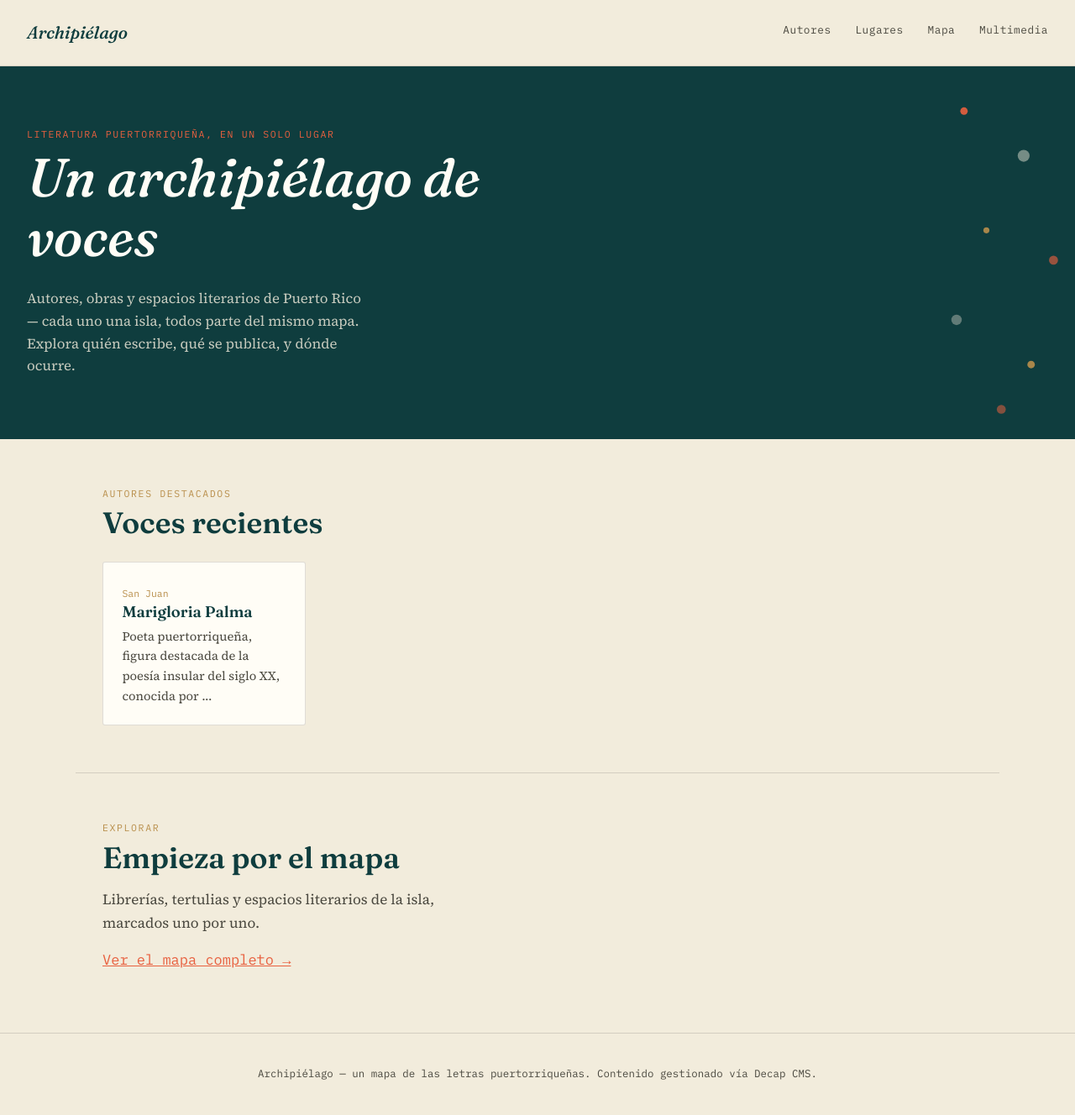
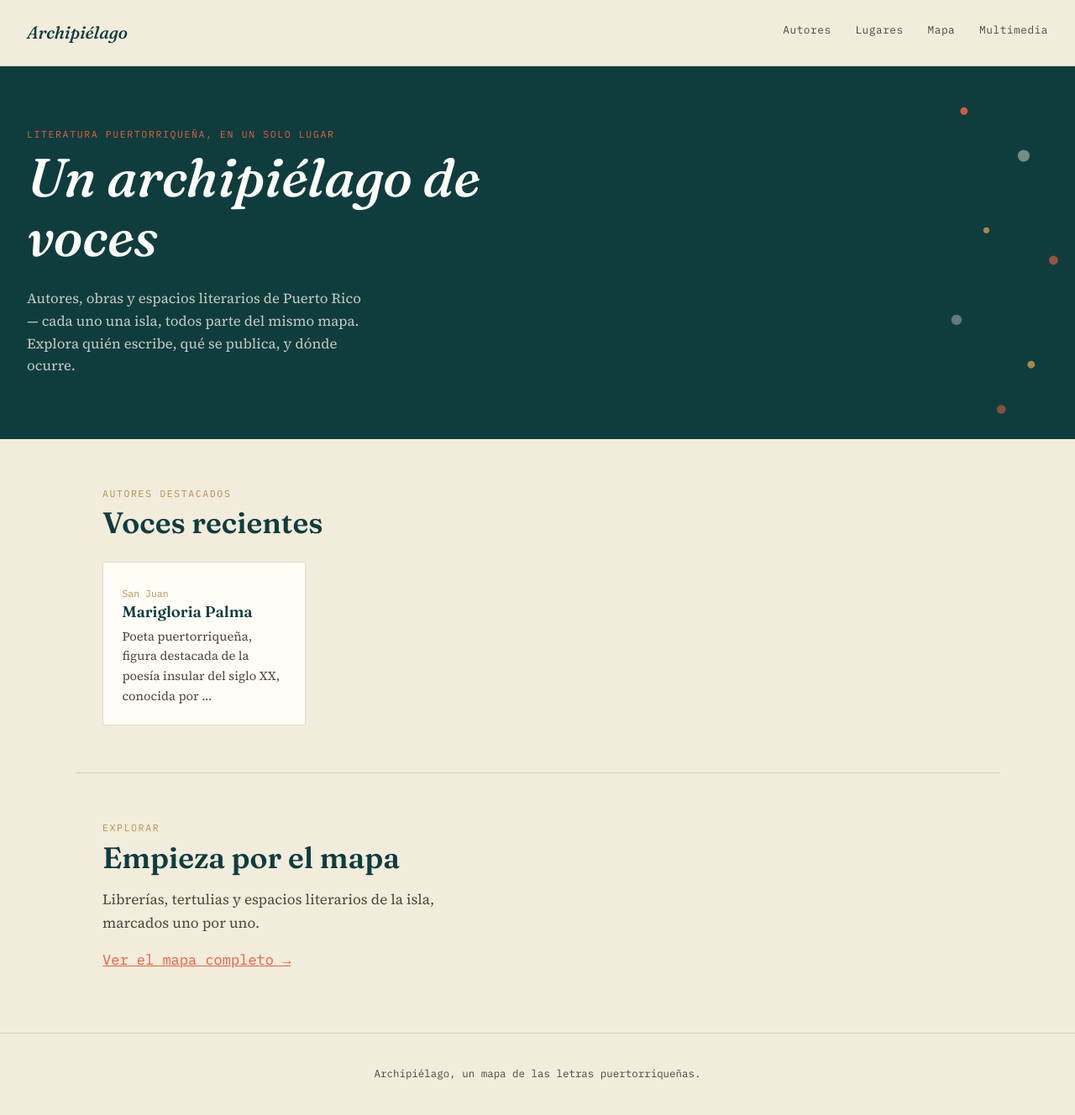
Before and after one commit to rgjanet/archipielago, a Jekyll site: the page built from index.html, in a window 1280 px wide. Shown: the whole page at 84% size. Built offline with Jekyll 4.4.1, drawn with Linux system fonts in a browser that asks for light colours.

Commit message:
Update footer.html

```diff
--- a/_includes/footer.html
+++ b/_includes/footer.html
@@ -1,3 +1,3 @@
 <footer class="site-footer">
-  Archipiélago — un mapa de las letras puertorriqueñas. Contenido gestionado vía Decap CMS.
+  Archipiélago, un mapa de las letras puertorriqueñas.
 </footer>
```
